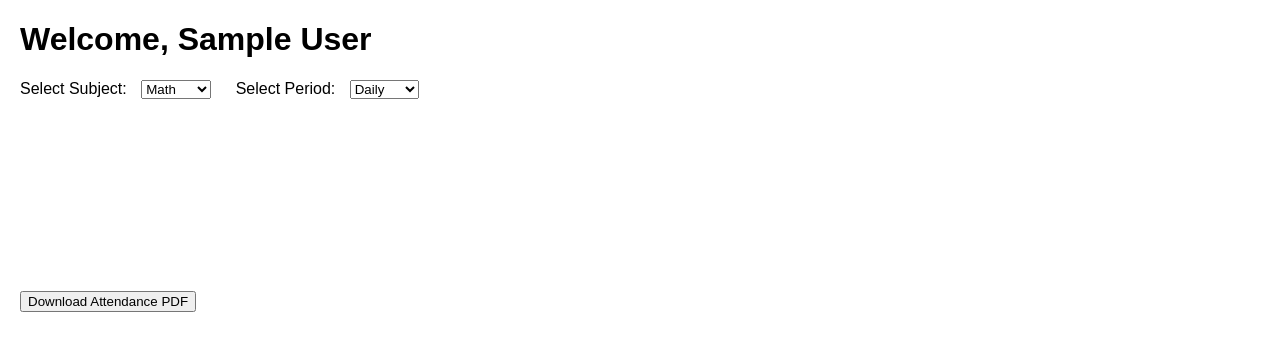
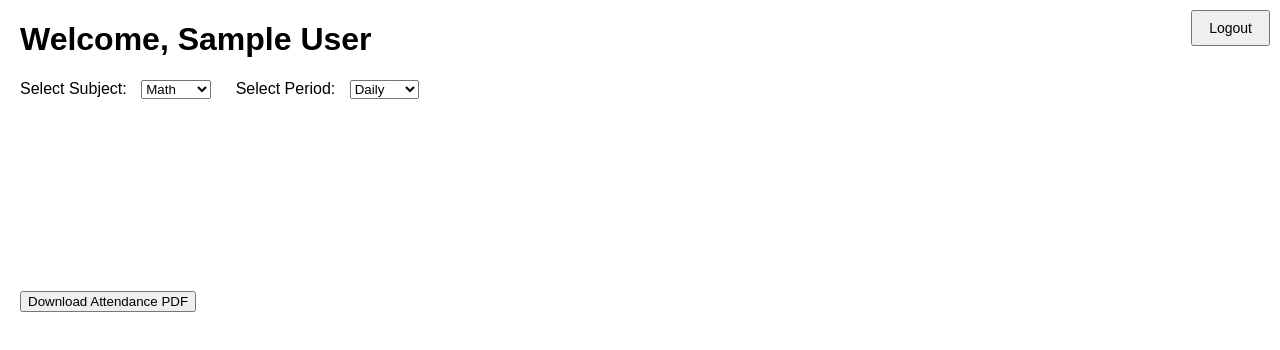
Before and after one commit to Smart552/Attendance, a website: page dashboard.html in a window 1280 px wide. Drawn offline with nearby package versions, Linux system fonts and the light colour scheme; sample sign-in values are in the browser's storage.

Commit message:
Update dashboard.html

```diff
--- a/dashboard.html
+++ b/dashboard.html
@@ -26,9 +26,17 @@
     }
     #studentElements { display: none; }
     #studentMetrics { margin-top: 20px; font-size: 16px; }
+    #logoutBtn {
+      position: fixed;
+      top: 10px;
+      right: 10px;
+      padding: 8px 16px;
+      font-size: 14px;
+    }
   </style>
 </head>
 <body>
+  <button id="logoutBtn">Logout</button>
   <div id="dashboard">
     <h1>Welcome, <span id="userName"></span></h1>
     <div id="controls">
@@ -77,6 +85,12 @@
   <button id="downloadPdf">Download Attendance PDF</button>
 
   <script>
+    // Logout button: clear localStorage and redirect to login
+    document.getElementById("logoutBtn").addEventListener("click", () => {
+      localStorage.removeItem("currentUser");
+      window.location.href = "login.html";
+    });
+
     const currentUser = JSON.parse(localStorage.getItem('currentUser'));
     if (!currentUser) {
       alert("No user logged in");
```
